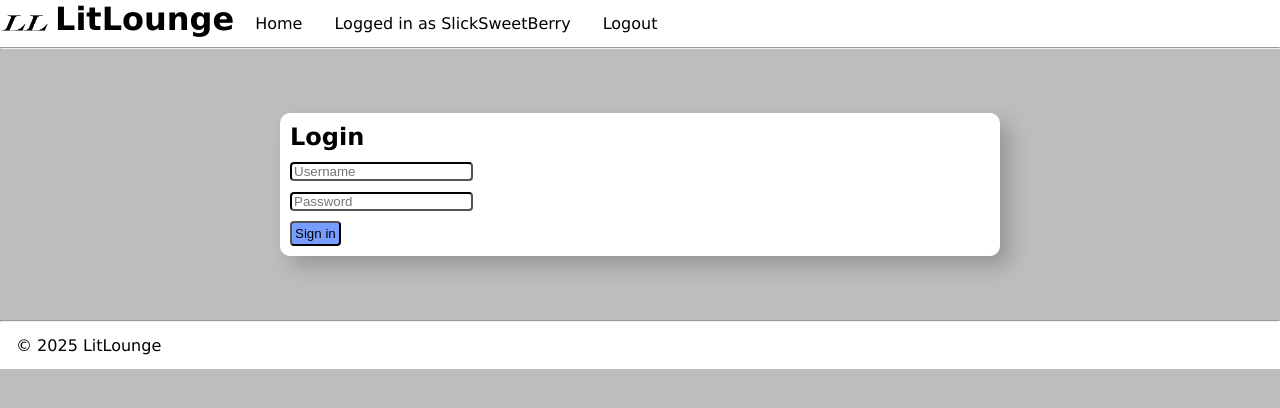
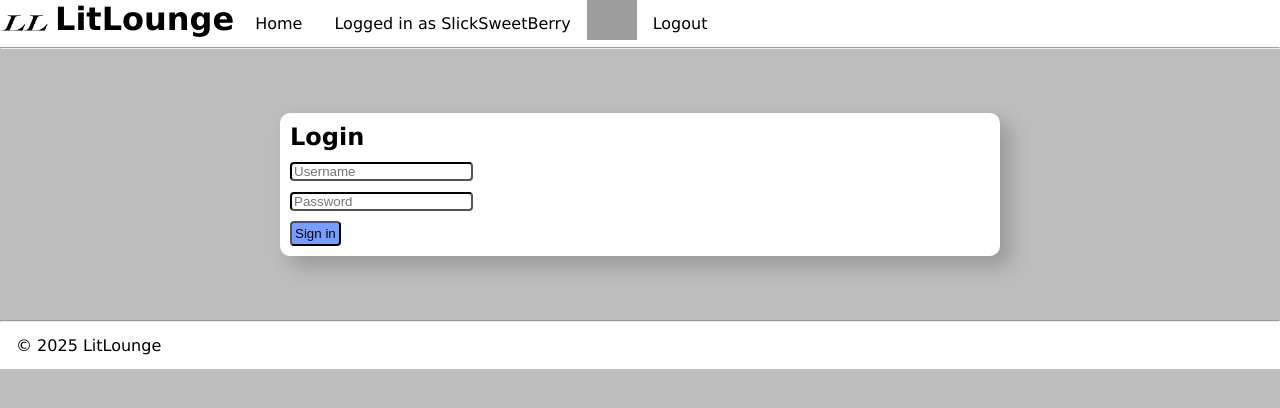
Before and after one commit to Random-Devil-with-internet/Year-12-3-Assignment, a Flask app: page / in a window 1280 px wide. Shown: the top 408 px of the page. Run offline with Flask 3, Linux system fonts and the light colour scheme; a user stored in the database is signed in; grey boxes are pictures that could not be loaded.

Commit message:
Update base.html

```diff
--- a/templates/base.html
+++ b/templates/base.html
@@ -14,6 +14,7 @@
             {% if current_user.is_authenticated %}
                 <li><a href="{{ url_for('gen.search') }}">Home</a></li>
                 <li><p>Logged in as {{ current_user.username }}</p></li>
+                <li><img src="{{ url_for('static', filename=current_user.profile_picture) }}" width="50" height="40"></li>
                 <li><a href="{{ url_for('auth.logout') }}">Logout</a></li>
             {% else %}
                 <li><a href="{{ url_for('auth.login') }}">Login</a></li>
```
